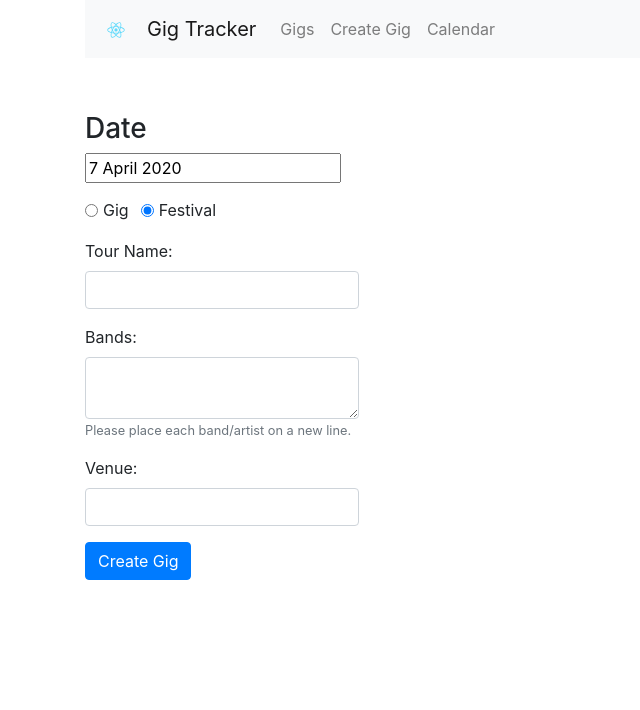
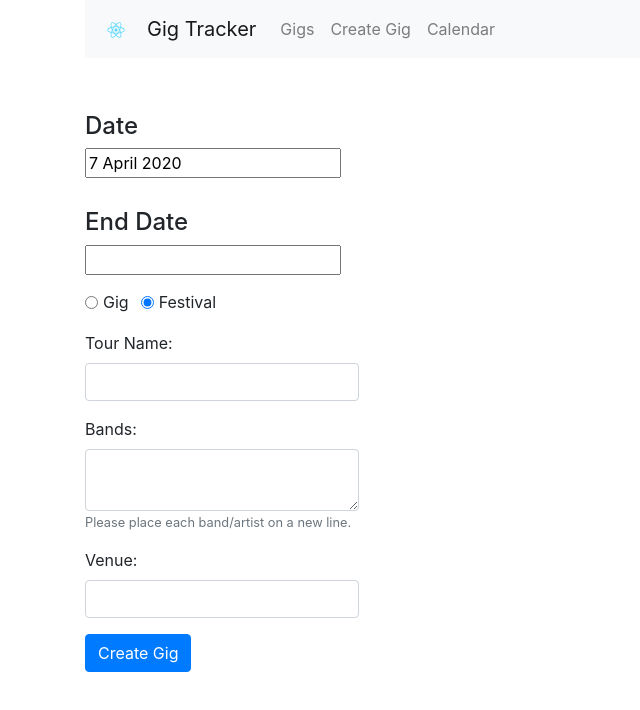
Before and after one commit to HarrisonShort/gig-tracker, a React (Create React App) app: page /create in a window 1280 px wide. Both pictures are taken after a click on the radio button 147 px from the left and 210 px from the top of the page. Shown: the top 710 px of the page, without its empty margins (0-640 px from the left). Built offline with nearby package versions, Linux system fonts and the light colour scheme.

Commit message:
ADD end date datepicker if festival is selected (create gig component)

```diff
--- a/src/components/create-gig.component.js
+++ b/src/components/create-gig.component.js
@@ -100,12 +100,22 @@ export default class CreateGig extends Component {
     render() {
         return (
             <div className="form" id="gigFormDiv" style={{ marginTop: 30 }} >
-                <h3 id="dateHeader">Date</h3>
+                <h4 id="dateHeader">Date</h4>
                 <DatePicker
                     selected={this.state.gig_date}
                     dateFormat={"d MMMM yyyy"}
                     onChange={this.onChangeGigDate}
                 />
+                {this.state.gig_or_fest === 'Festival' ?
+                    <div style={{ marginTop: 30 }}>
+                        <h4 id="endDateHeader">End Date</h4>
+                        <DatePicker
+                            selected={this.state.festival_end_date}
+                            dateFormat={"d MMMM yyyy"}
+                            onChange={this.onChangeFestivalEndDate}
+                        />
+                    </div>
+                    : null}
                 <form id="gigForm" onSubmit={this.onSubmit}>
                     <div className="form-check form-check-inline">
                         <div style={{ marginTop: 15 }}>
```
